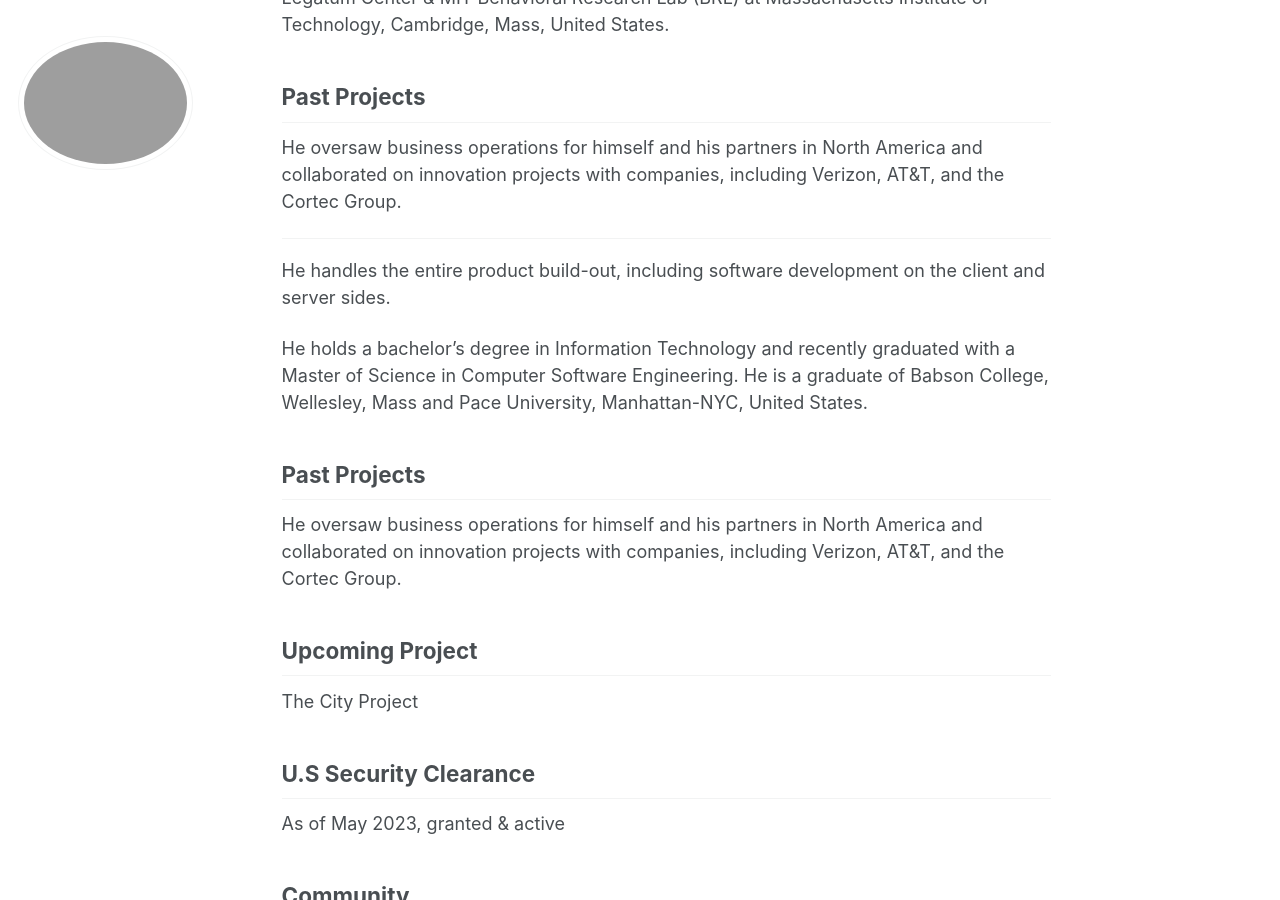
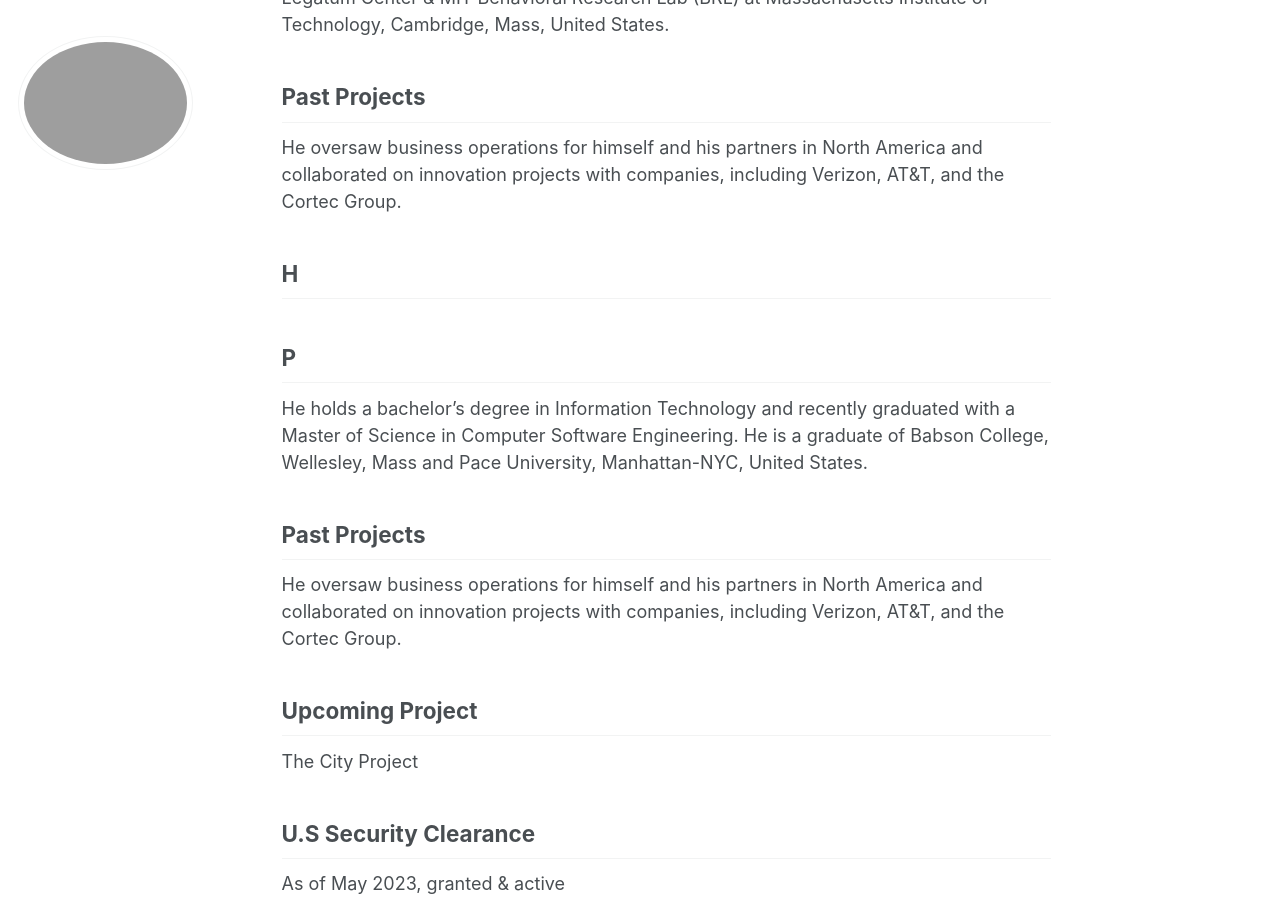
Before and after one commit to phdcsseiden/phdcsseiden.github.io, a Jekyll site: the page built from _pages/about.md, in a window 1280 px wide and 900 px high, scrolled down 914 px. Built offline with Jekyll 4.4.1, drawn with Linux system fonts in a browser that asks for light colours.

Commit message:
Update about.md

```diff
--- a/_pages/about.md
+++ b/_pages/about.md
@@ -37,13 +37,12 @@
 He oversaw business operations for himself and his partners in North America and collaborated on innovation projects with companies, including Verizon, AT&T, and the Cortec Group.
 
 
-
+H
 -----------------------------------------------------------------------------------------------------------------------------
 
 
-
-
-He handles the entire product build-out, including software development on the client and server sides.
+P
+-----------------------------------------------------------------------------------------------------------------------------
 
 He holds a bachelor's degree in Information Technology and recently graduated with a Master of Science in Computer Software Engineering. He is a graduate of Babson College, Wellesley, Mass and Pace University, Manhattan-NYC, United States.
 
```
